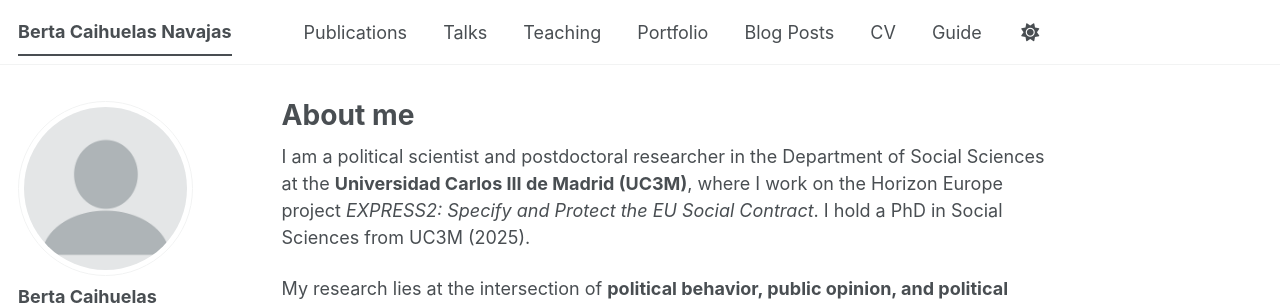
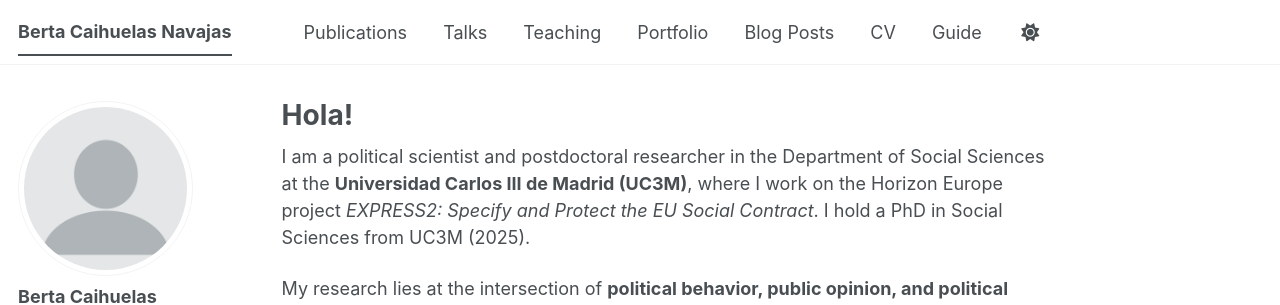
Before and after one commit to bcaihuelas/bcaihuelas.github.io, a Jekyll site: the page built from _pages/about.md, in a window 1280 px wide. Shown: the top 305 px of the page. Built offline with Jekyll 4.4.1, drawn with Linux system fonts in a browser that asks for light colours; a style sheet for code colours, icons or effects is not loaded.

Commit message:
Update about.md

```diff
--- a/_pages/about.md
+++ b/_pages/about.md
@@ -1,6 +1,6 @@
 ---
 permalink: /
-title: "About me"
+title: "Hola!"
 author_profile: true
 redirect_from:
   - /about/
```
